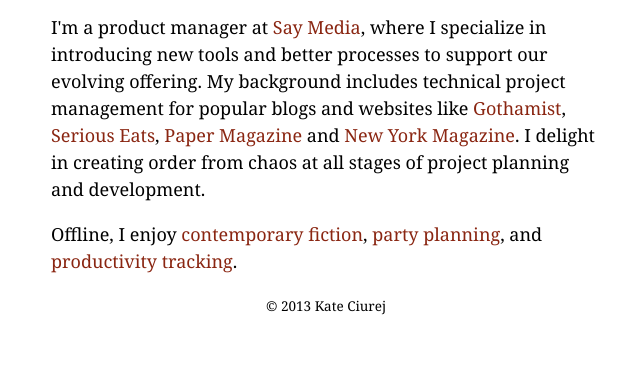
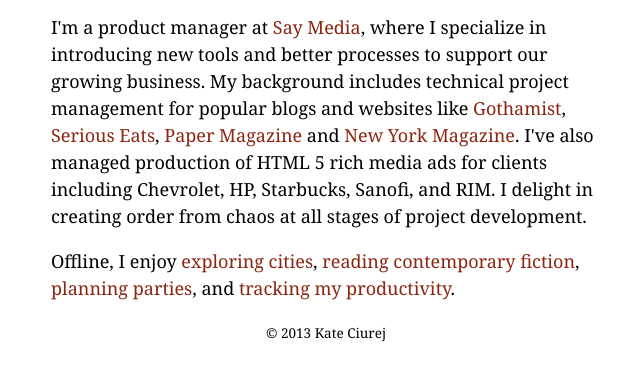
Before and after one commit to katecbrown/katecbrown_com, a plain HTML site: page index.html in a window 1280 px wide. Shown: the part 136-516 px from the top of the page, without its empty margins (314-954 px from the left). Drawn offline with Linux system fonts and the light colour scheme.

Commit message:
updated links and added some copy

```diff
--- a/index.html
+++ b/index.html
@@ -2,7 +2,7 @@
 <html>
   <head>
   	<meta charset="utf-8">
-    <title>Kate Ciurej</title>
+    <title>Kate Ciurej | katecbrown.com</title>
     <link href="kate.css" type="text/css" rel="stylesheet" media="screen and (min-width: 550px)">
     <link href="kate-m.css" type="text/css" rel="stylesheet" media="screen and (max-width: 549px)">
   </head>
@@ -14,10 +14,10 @@
       electronically d.b.a. <a href="https://twitter.com/katecbrown">Kate C. Brown</a> due to difficult Polish last name
     </h2>
     <p>
-      I'm a product manager at <a href="http://www.saymedia.com/">Say Media</a>, where I specialize in introducing new tools and better processes to support our evolving offering. My background includes technical project management for popular blogs and websites like <a href="#">Gothamist</a>, <a href="#">Serious Eats</a>, <a href="#">Paper Magazine</a> and <a href="#">New York Magazine</a>. I delight in creating order from chaos at all stages of project planning and development.
+      I'm a product manager at <a href="http://www.saymedia.com/">Say Media</a>, where I specialize in introducing new tools and better processes to support our growing business. My background includes technical project management for popular blogs and websites like <a href="http://gothamist.com/">Gothamist</a>, <a href="http://www.seriouseats.com/">Serious Eats</a>, <a href="http://www.papermag.com/">Paper Magazine</a> and <a href="http://nymag.com/">New York Magazine</a>. I've also managed production of HTML 5 rich media ads for clients including Chevrolet, HP, Starbucks, Sanofi, and RIM. I delight in creating order from chaos at all stages of project development.
     </p>
     <p>
-      Offline, I enjoy <a href="http://www.goodreads.com/user/show/6047654-kate-c-brown">contemporary fiction</a>, <a href="http://browngiving.com/">party planning</a>, and <a href="http://lift.do/users/da725b489a1cd103b312">productivity tracking</a>.
+      Offline, I enjoy <a href="https://foursquare.com/katecbrown/lists/created">exploring cities</a>, <a href="http://www.goodreads.com/user/show/6047654-kate-c-brown">reading contemporary fiction</a>, <a href="http://browngiving.com/">planning parties</a>, and <a href="http://lift.do/users/da725b489a1cd103b312">tracking my productivity</a>.
     </p>
     <!--
     <h3>
```
